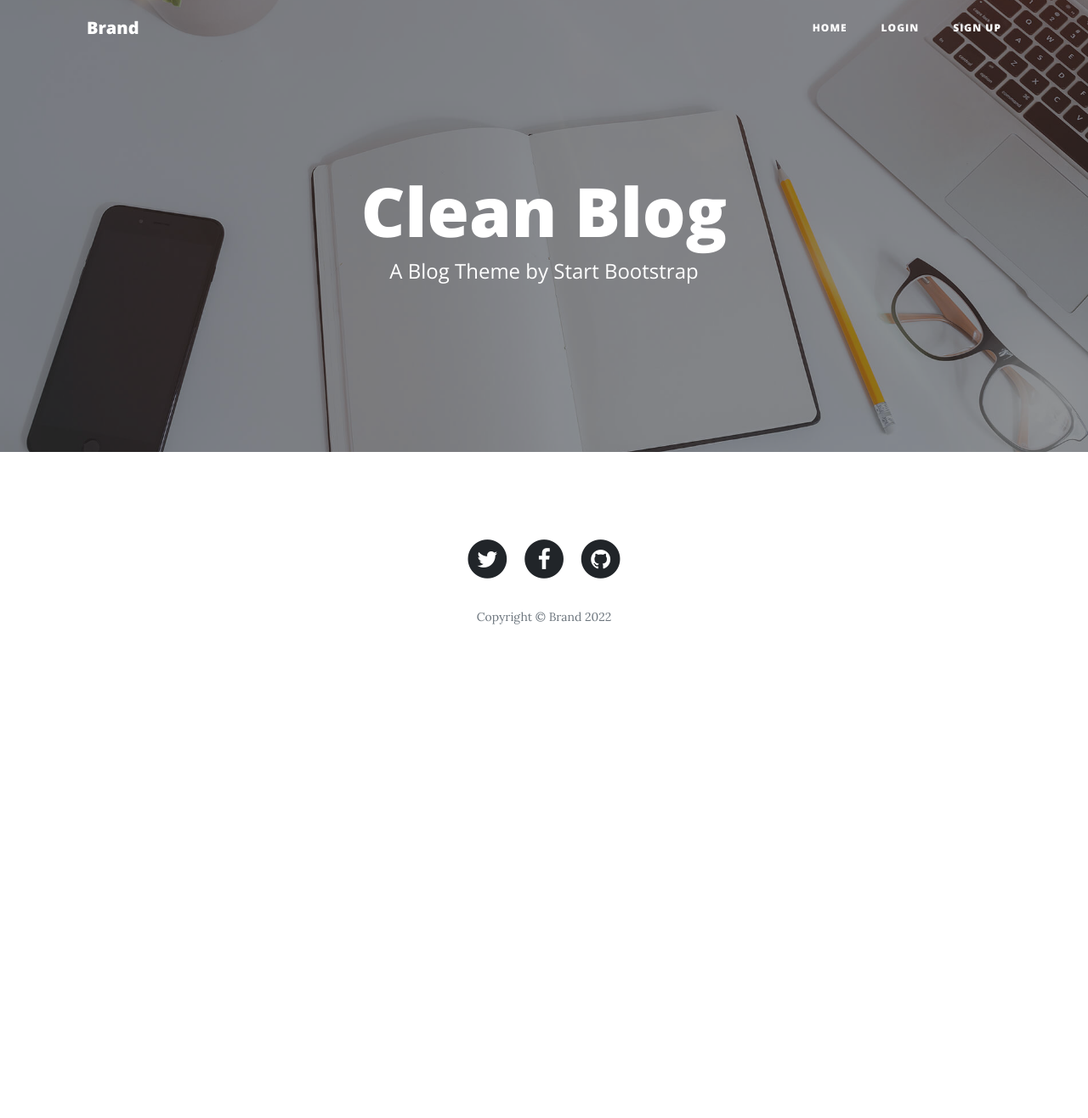
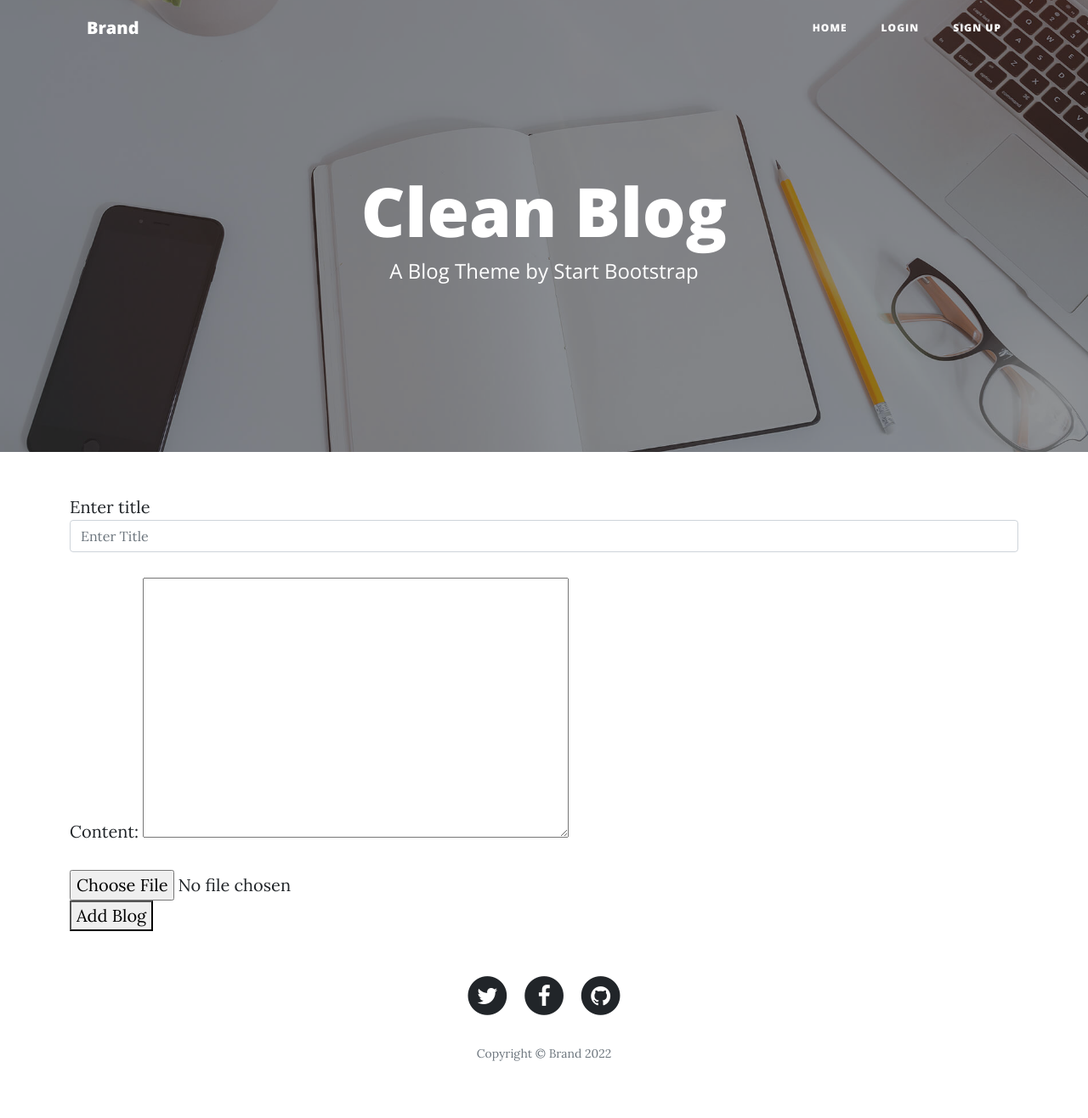
Before and after one commit to jiteshjitsun/in_Blo_django, a Django app: page /addblog/ in a window 1280 px wide. Shown: the whole page at 85% size. Before the commit the page ends 735 px from the top, so only its background shows below. Run offline with Django 4.2, Linux system fonts and the light colour scheme; some libraries are stand-ins or nearby versions.

Commit message:
almost done

```diff
--- /dev/null
+++ b/blogWeb/home/forms.py
@@ -0,0 +1,8 @@
+from attr import field
+from django import forms
+from .models import Blog
+
+class BlogForm(forms.ModelForm):
+    class Meta:
+        model = Blog
+        fields =  ['content']
--- a/blogWeb/home/models.py
+++ b/blogWeb/home/models.py
@@ -1,6 +1,7 @@
 from django.db import models
 from django.contrib.auth.models import User
 from django.forms import SlugField
+from numpy import true_divide
 from .misc import *
 
 # Create your models here.
@@ -8,6 +9,7 @@ from .misc import *
 class Blog(models.Model):
     title = models.CharField(max_length=200)
     content = models.TextField()
+    user = models.ForeignKey(User, blank=True, null= True, on_delete=models.CASCADE)
     slug = models.SlugField(max_length=20, null=True, blank=True)
     image = models.ImageField(upload_to = 'blog')
     created_at = models.DateTimeField(auto_now_add=True)
--- a/blogWeb/home/templates/addBlog.html
+++ b/blogWeb/home/templates/addBlog.html
@@ -1,4 +1,23 @@
 {% extends 'main.html' %}
 {% block content %}
+    <div class="container">
+        <form method="post" enctype="multipart/form-data">
+            {% csrf_token %}
+            <div class="row">
+                <div class="col-md-12">
+                    <label for="">Enter title</label>
+                    <input type="text" class="form-control" placeholder="Enter Title" name="title" id="">
+                </div>
 
+                <div class="div col-md-12">
+                    {{form.media}}
+                    {{form.as_p}}
+                </div>
+                <div class="div col-md-12">
+                    <input type="file" name="image" id="">
+                </div>
+            </div>
+            <button type="submit">Add Blog</button>
+        </form>
+    </div>
 {% endblock %}
--- a/blogWeb/home/urls.py
+++ b/blogWeb/home/urls.py
@@ -6,4 +6,5 @@ urlpatterns = [
     path('login/', login, name="login"),
     path('signup/', signup, name="signup"),
     path('addblog/', add_Blog, name="addblog"),
+    path('blog-detail/<slug>', blog_detail, name="blog_detail"),
 ]
--- a/blogWeb/home/views.py
+++ b/blogWeb/home/views.py
@@ -1,15 +1,42 @@
-from django.shortcuts import render
-from requests import request
+import imp
+import re
+from django.shortcuts import redirect, render
+# from matplotlib.style import context
+# from requests import request
+from .forms import *
 
 # Create your views here.
 def home(request):
-    return render(request, 'home.html')
+    context = {'blogs': Blog.objects.all()}
+    return render(request, 'home.html', context)
 
 def login(request):
     return render(request, 'login.html')
+
+def blog_detail(request, slug):
+    return render(request, 'blog_detail.html')
 
 def signup(request):
     return render(request, 'signup.html')
 
 def add_Blog(request):
-    return render(request, 'addBlog.html')
+    context = {'form': BlogForm}
+    try:
+        if request.method == 'POST':
+            form = BlogForm(request.POST)
+            image = request.FILES['image']
+            title = request.POST.get('title')
+            user = request.user
+
+            if form.is_valid():
+                content = form.cleaned_data['content']
+
+            Blog.objects.create(
+                user = user, title = title,
+                content = content, image = image
+            )
+
+            return redirect('/addblog/')
+    except Exception as e:
+        print(e)
+    return render(request, 'addBlog.html', context)
```
Also changed, not shown: blogWeb/home/templates/home.html (+10 -24 lines), blogWeb/db.sqlite3, blogWeb/home/migrations/0003_auto_20220712_1130.py (added), blogWeb/home/templates/blog_detail.html (added), blogWeb/public/static/blog/IMG_20220706_172456.jpg (added), blogWeb/public/static/blog/IMG_20220706_172456_mFVp6rH.jpg (added), blogWeb/public/static/blog/WhatsApp_Image_2022-06-29_at_7.35.19_AM_F6slVqH.jpeg (added).
